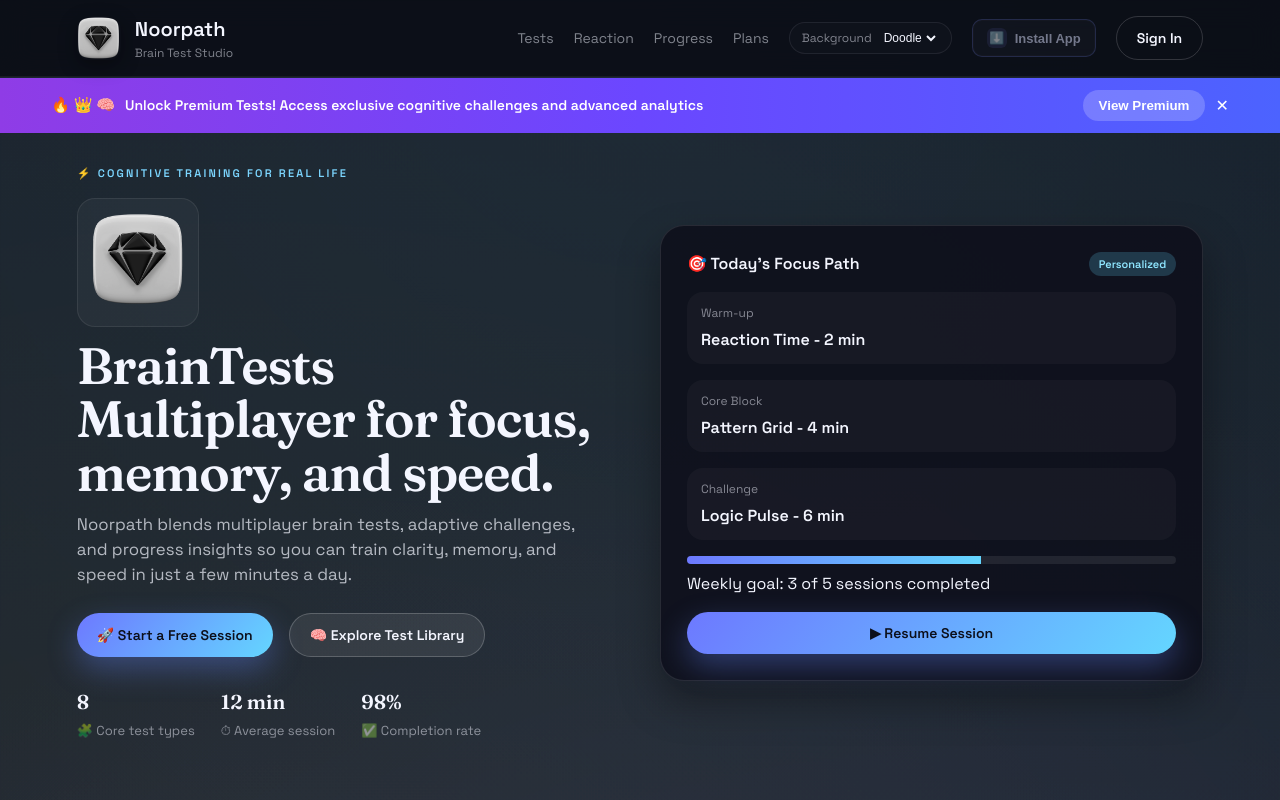
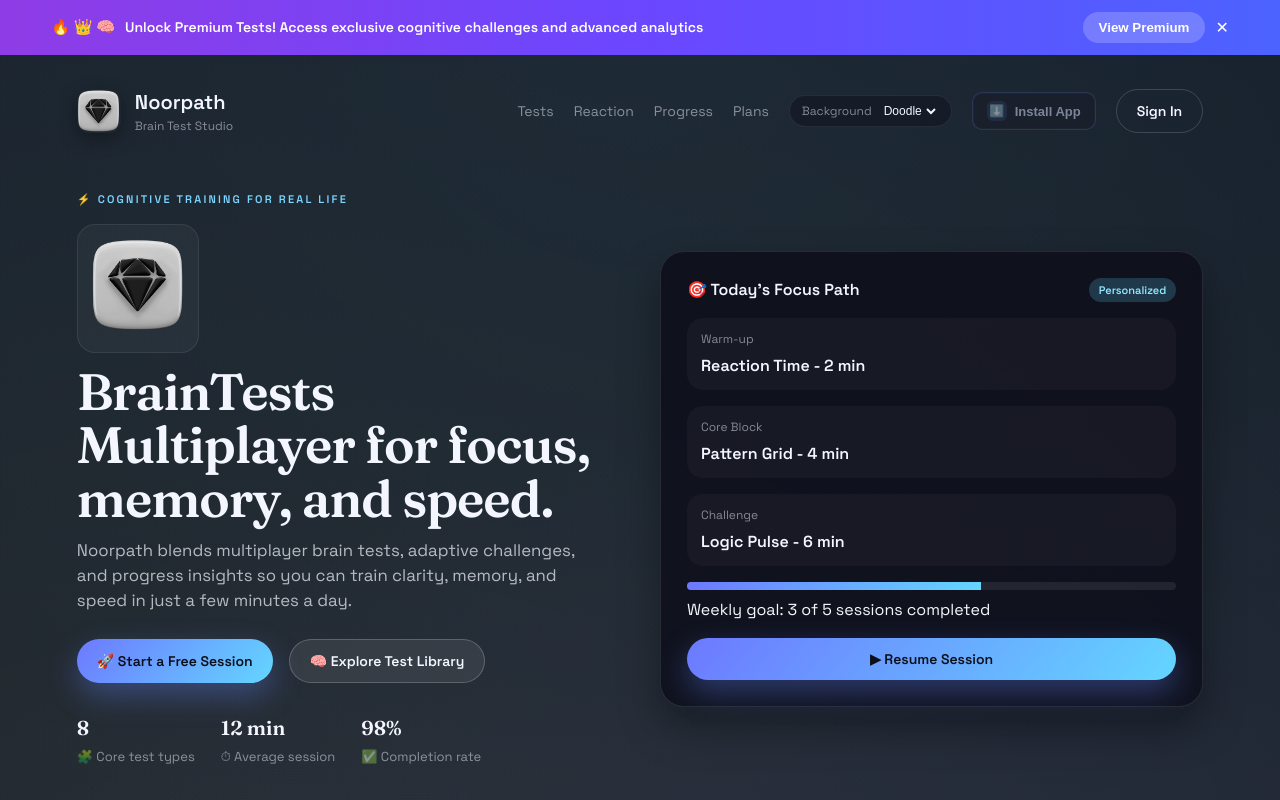
Before and after one commit to savacx/Noorpath, a React (Vite) app: page / in a window 1280 px wide. Shown: the top 800 px of the page. Built offline with nearby package versions, Linux system fonts and the light colour scheme.

Commit message:
Latest updates

```diff
--- a/src/App.css
+++ b/src/App.css
@@ -5,7 +5,6 @@
     radial-gradient(circle at 20% 20%, rgba(255, 206, 120, 0.12), transparent 35%),
     radial-gradient(circle at 80% 30%, rgba(120, 112, 255, 0.2), transparent 35%),
     var(--surface);
-  padding-top: 78px;
 }
 
 .promo-banner {
@@ -70,18 +69,6 @@
   margin-bottom: 56px;
 }
 
-.nav-fixed {
-  position: fixed;
-  top: 0;
-  left: 0;
-  right: 0;
-  padding: 14px clamp(20px, 6vw, 88px);
-  background: rgba(10, 12, 20, 0.86);
-  backdrop-filter: blur(14px);
-  border-bottom: 1px solid rgba(255, 255, 255, 0.06);
-  z-index: 1000;
-  margin-bottom: 0;
-}
 
 .brand {
   display: flex;
--- a/src/App.jsx
+++ b/src/App.jsx
@@ -955,7 +955,7 @@
     <div className="app">
       <PromoBanner />
       <header className="hero" id="top">
-        <nav className="nav nav-fixed">
+        <nav className="nav">
           <div className="brand">
             <img className="brand-logo" src={logo} alt="Noorpath logo" />
             <div>
@@ -1361,7 +1361,7 @@
     <div className="app">
       <PromoBanner />
       <header className="hero">
-        <nav className="nav nav-fixed">
+        <nav className="nav">
           <div className="brand">
             <img className="brand-logo" src={logo} alt="Noorpath logo" />
             <div>
@@ -1395,7 +1395,7 @@
     <div className="app">
       <PromoBanner />
       <header className="hero">
-        <nav className="nav nav-fixed">
+        <nav className="nav">
           <div className="brand">
             <img className="brand-logo" src={logo} alt="Noorpath logo" />
             <div>
@@ -1429,7 +1429,7 @@
     <div className="app">
       <PromoBanner />
       <header className="hero">
-        <nav className="nav nav-fixed">
+        <nav className="nav">
           <div className="brand">
             <img className="brand-logo" src={logo} alt="Noorpath logo" />
             <div>
```
